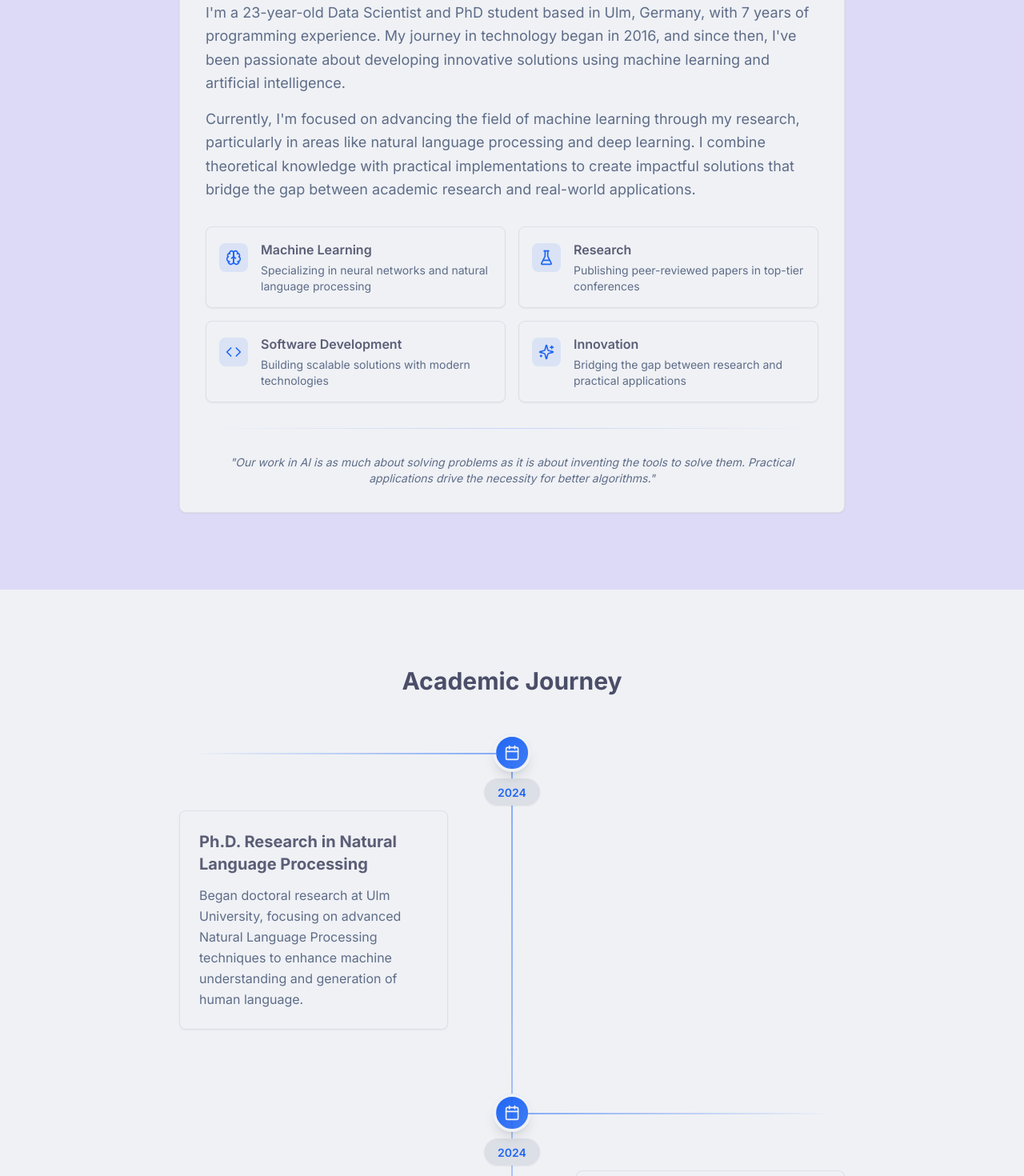
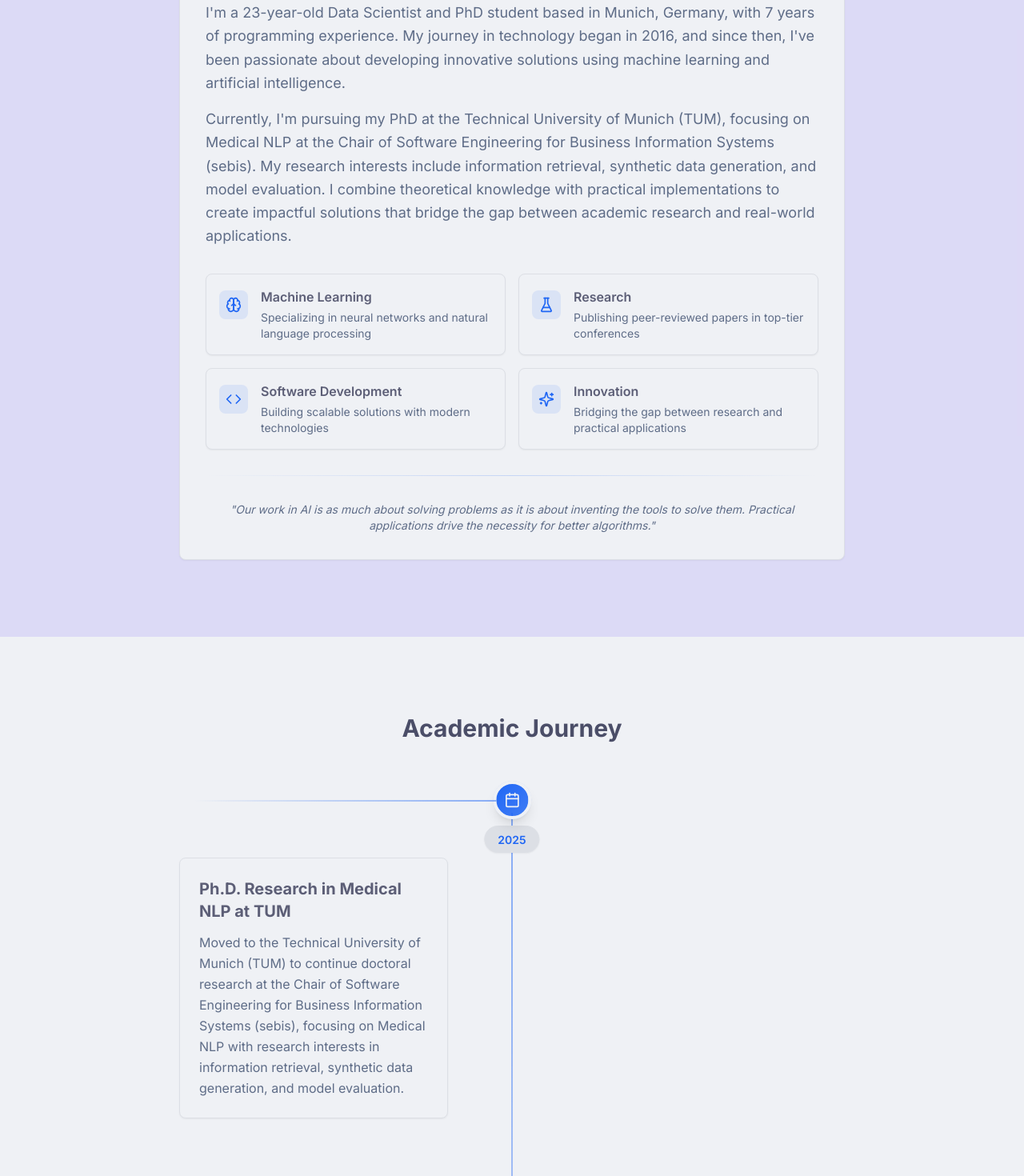
Before and after one commit to FKarl/portfolio-website, a Next.js app: page / in a window 1280 px wide. Shown: the part 980-2450 px from the top of the page at 80% size. Built offline with nearby package versions, Linux system fonts and the light colour scheme; no server answers.

Commit message:
update personal information

```diff
--- a/components/about/bio.tsx
+++ b/components/about/bio.tsx
@@ -13,13 +13,14 @@ export function Bio() {
       </h2>
       <div className="space-y-4 text-lg">
         <p className="text-muted-foreground leading-relaxed">
-          I'm a {age}-year-old Data Scientist and PhD student based in Ulm, Germany, with {codingYears} years
+          I'm a {age}-year-old Data Scientist and PhD student based in Munich, Germany, with {codingYears} years
           of programming experience. My journey in technology began in 2016, and since then, I've been passionate
           about developing innovative solutions using machine learning and artificial intelligence.
         </p>
         <p className="text-muted-foreground leading-relaxed">
-          Currently, I'm focused on advancing the field of machine learning through my research,
-          particularly in areas like natural language processing and deep learning. I combine
+          Currently, I'm pursuing my PhD at the Technical University of Munich (TUM), focusing on Medical NLP
+          at the Chair of Software Engineering for Business Information Systems (sebis). My research interests
+          include information retrieval, synthetic data generation, and model evaluation. I combine
           theoretical knowledge with practical implementations to create impactful solutions
           that bridge the gap between academic research and real-world applications.
         </p>
--- a/components/contact.tsx
+++ b/components/contact.tsx
@@ -11,7 +11,7 @@ const socialLinks = [
     id: 'email',
     name: 'Email',
     icon: Mail,
-    href: 'mailto:fabian.karl@uni-ulm.de',
+    href: 'mailto:fabian.karl@tum.de',
     description: 'Send me an email',
     color: 'bg-red-500/10 hover:bg-red-500/20 text-red-600 dark:text-red-400',
   },
--- a/components/footer.tsx
+++ b/components/footer.tsx
@@ -67,7 +67,7 @@ const socialLinks = [
     id: 'social-email',
     name: 'Email',
     icon: Mail,
-    href: 'mailto:fabian.karl@uni-ulm.de',
+    href: 'mailto:fabian.karl@tum.de',
   },
   {
     id: 'social-scholar',
--- a/components/timeline.tsx
+++ b/components/timeline.tsx
@@ -6,9 +6,15 @@ import { Calendar } from "lucide-react"
 
 const timelineItems = [
   {
+    year: "2025",
+    title: "Ph.D. Research in Medical NLP at TUM",
+    description: "Moved to the Technical University of Munich (TUM) to continue doctoral research at the Chair of Software Engineering for Business Information Systems (sebis), focusing on Medical NLP with research interests in information retrieval, synthetic data generation, and model evaluation.",
+    icon: Calendar
+  },
+  {
     year: "2024",
     title: "Ph.D. Research in Natural Language Processing",
-    description: "Began doctoral research at Ulm University, focusing on advanced Natural Language Processing techniques to enhance machine understanding and generation of human language.",
+    description: "Started doctoral research at Ulm University, focusing on advanced Natural Language Processing techniques to enhance machine understanding and generation of human language.",
     icon: Calendar
   },
   {
```
Also changed, not shown: 1 other file (tests, documents, lock files or other folders).
